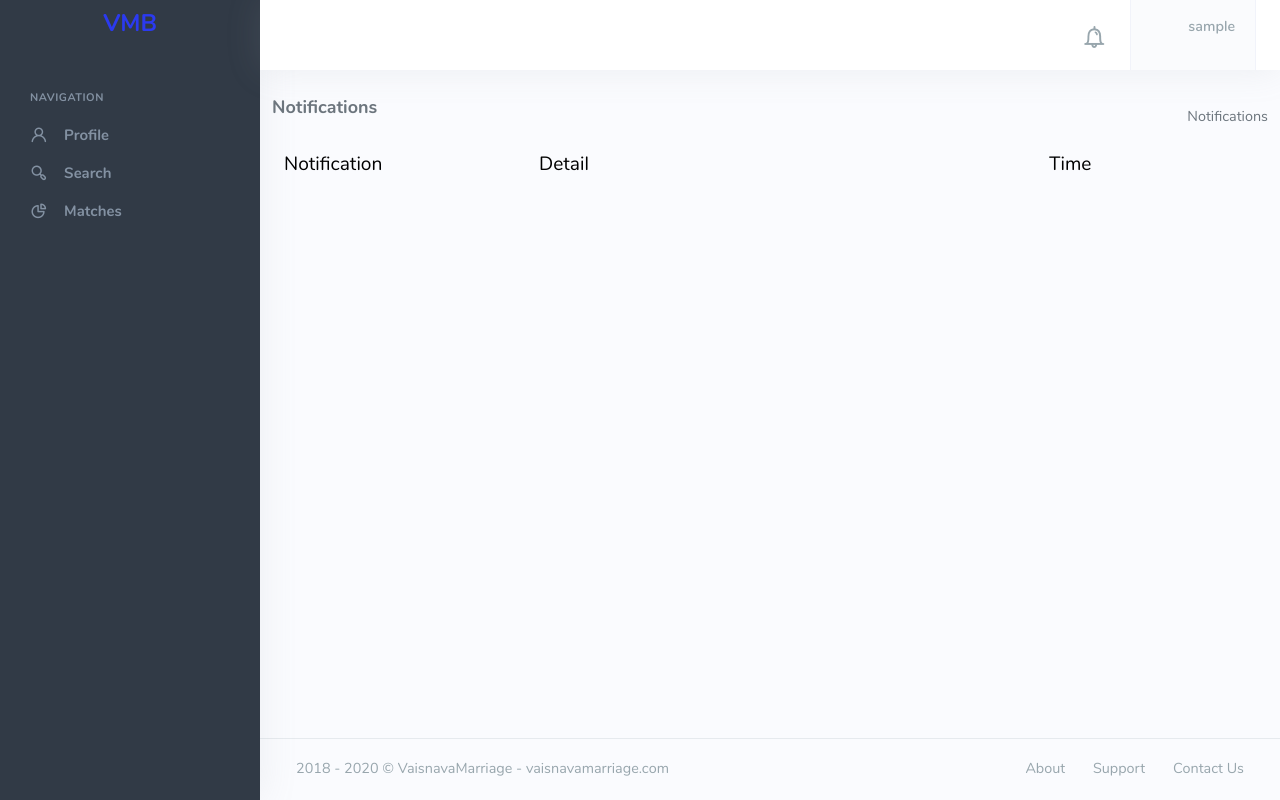
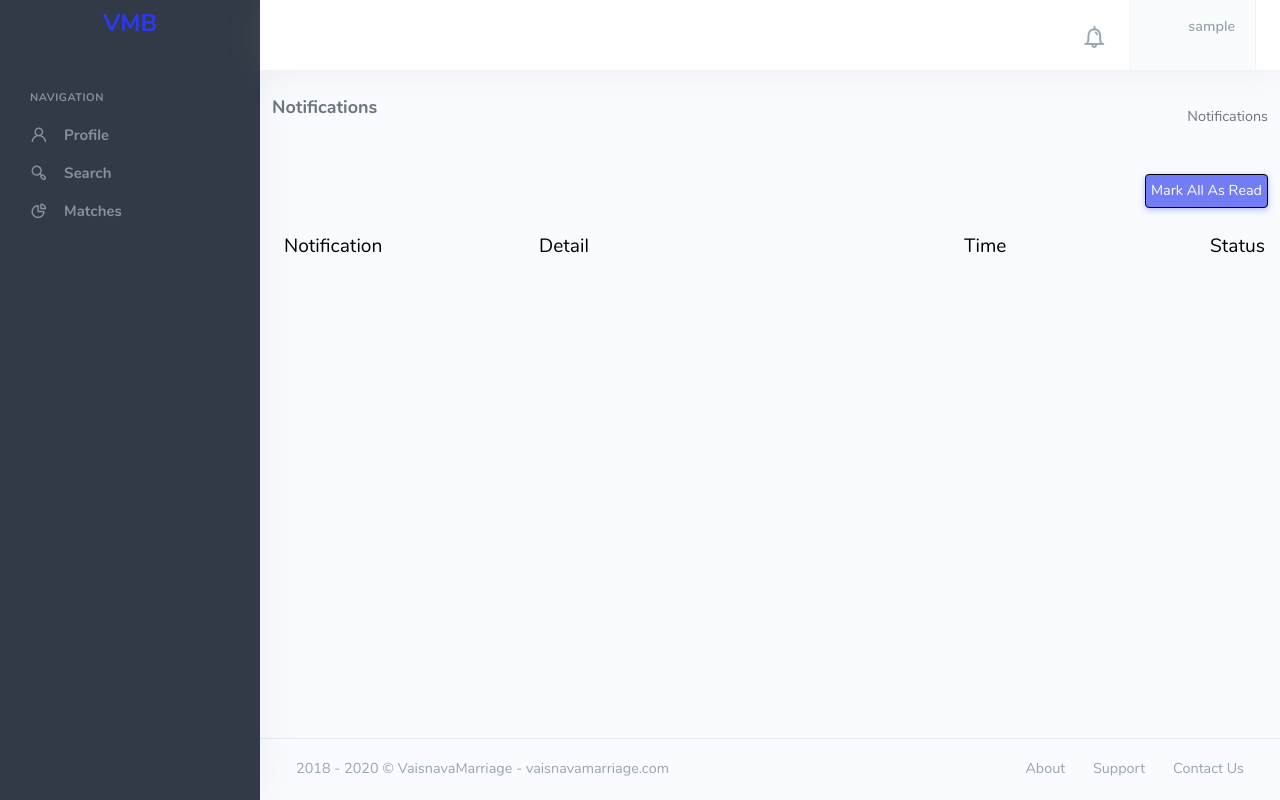
Before and after one commit to jpsoffice/vmb, a Django app: page /view_all_notifications/ in a window 1280 px wide. Run offline with Django 3.2, Linux system fonts and the light colour scheme; the visitor is signed in with stand-in values (Sample User, id 1); parts of the project's set-up code (start-up, migrations or seed data) failed here and were passed over; some libraries are stand-ins or nearby versions.

Commit message:
mark as read button in view all notifications page

```diff
--- a/vmb/matrimony/views.py
+++ b/vmb/matrimony/views.py
@@ -289,7 +289,6 @@ def match_details(request, id):
 
 @login_required
 def mark_as_read(request, pk):
-
     required_notification = request.user.notifications.get(id=pk)
     required_notification.unread = False
     required_notification.save()
@@ -298,7 +297,6 @@ def mark_as_read(request, pk):
 
 @login_required
 def mark_all_as_read(request):
-
     required_notifications = request.user.notifications.unread().all
     required_notification_objects = required_notifications().all()
     for notification_object in required_notification_objects:
--- a/vmb/templates/matrimony/view_all_notifications.html
+++ b/vmb/templates/matrimony/view_all_notifications.html
@@ -18,17 +18,35 @@
     }
     .unread{
         background-color: rgb(196, 240, 240);
-        border-bottom: 1px solid white;
-        border-top: 1px solid white;
+        /* border-bottom: 0.5px solid white; */
+        border-top: 0.5px solid white;
         font-size: 1rem;
         color:black
     }
     .read{
-        border-bottom: 1px solid rgb(61, 61, 61);
-        border-top: 1px solid rgb(61, 61, 61);
+        border-bottom: 0.5px solid rgb(61, 61, 61);
+        /* border-top: 0.5px solid rgb(61, 61, 61); */
         font-size: 1rem;
     }
+    .mark_all_button{
+        border: 1px solid black;
+        border-radius: 4px;
+        padding: 5px;
+    }
+    .mark_all_button :hover{
+        background: rgb(66, 186, 255);
+        border: 1px solid black;
+        border-radius: 4px;
+        padding: 5px;
+    }
 </style>
+
+<div class="text-right py-3">
+    <a class="btn btn-primary mark_all_button" href="{% url 'matrimony:mark_all_as_read' %}">
+        Mark All As Read
+    </a>
+</div>
+
 <div class="row">
     <div class="col-3 p-0">
         <div class="mb-3 notification_head pl-3">
@@ -43,7 +61,7 @@
         {% endfor %}
 
     </div>
-    <div class="col-6 p-0">
+    <div class="col-5 p-0">
         <div class="mb-3 notification_head pl-3">
             Detail
         </div>
@@ -68,5 +86,30 @@
         {% endfor %}
 
     </div>
+    <div class="col-1 p-0">
+        <div class="mb-3 notification_head text-center">
+            Status
+        </div>
+        {% for notification in request.user.notifications.all %}
+        {% if not notification.unread %}
+        <p class="notify-details read m-0 py-2 text-center">
+            <svg xmlns="http://www.w3.org/2000/svg" width="20" height="20" fill="black" class="bi bi-check2-all" viewBox="0 0 16 16">
+                <path d="M12.354 4.354a.5.5 0 0 0-.708-.708L5 10.293 1.854 7.146a.5.5 0 1 0-.708.708l3.5 3.5a.5.5 0 0 0 .708 0l7-7zm-4.208 7-.896-.897.707-.707.543.543 6.646-6.647a.5.5 0 0 1 .708.708l-7 7a.5.5 0 0 1-.708 0z"/>
+                <path d="m5.354 7.146.896.897-.707.707-.897-.896a.5.5 0 1 1 .708-.708z"/>
+            </svg>
+        </p>
+        {% else %}
+        <a href="{% url 'matrimony:mark_as_read' notification.id %}" >
+            <div class="unread text-center" style=" height: 49px; padding-top:13px;">
+                <svg xmlns="http://www.w3.org/2000/svg" width="20" height="20" fill="black" class="bi bi-check2-square" viewBox="0 0 16 16">
+                    <path d="M3 14.5A1.5 1.5 0 0 1 1.5 13V3A1.5 1.5 0 0 1 3 1.5h8a.5.5 0 0 1 0 1H3a.5.5 0 0 0-.5.5v10a.5.5 0 0 0 .5.5h10a.5.5 0 0 0 .5-.5V8a.5.5 0 0 1 1 0v5a1.5 1.5 0 0 1-1.5 1.5H3z"/>
+                    <path d="m8.354 10.354 7-7a.5.5 0 0 0-.708-.708L8 9.293 5.354 6.646a.5.5 0 1 0-.708.708l3 3a.5.5 0 0 0 .708 0z"/>
+                </svg>
+            </div>
+        </a>
+        {% endif %}
+        {% endfor %}
+
+    </div>
 </div>
 {% endblock %}
```
